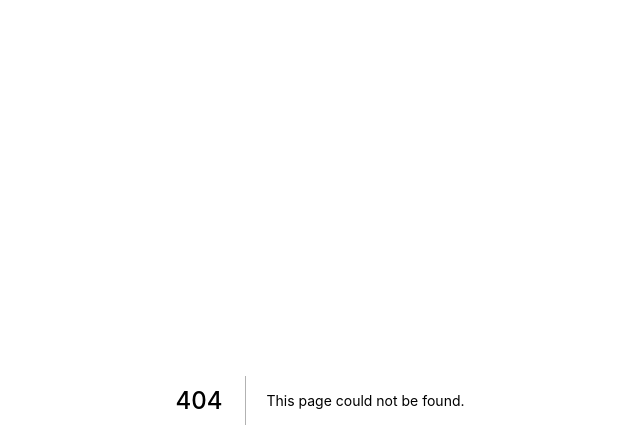
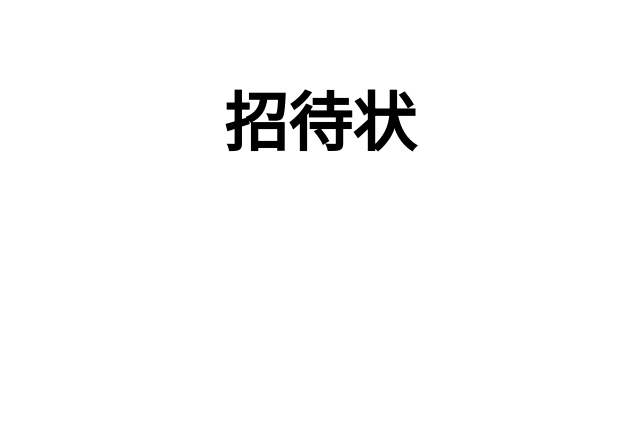
Before and after one commit to otera05/wedding.otera05.com, a Next.js app: page /invitation in a window 1280 px wide. Before the commit this address had no page. Shown: the top 448 px of the page, without its empty margins (320-960 px from the left). Built offline with nearby package versions, Linux system fonts and the light colour scheme.

Commit message:
✨ tailwind css の導入

```diff
--- a/package.json
+++ b/package.json
@@ -11,12 +11,16 @@
   "dependencies": {
     "next": "11.1.2",
     "react": "17.0.2",
-    "react-dom": "17.0.2"
+    "react-dom": "17.0.2",
+    "yarn": "^1.22.17"
   },
   "devDependencies": {
     "@types/react": "17.0.30",
+    "autoprefixer": "^10.3.7",
     "eslint": "8.0.1",
     "eslint-config-next": "11.1.2",
+    "postcss": "^8.3.9",
+    "tailwindcss": "^2.2.17",
     "typescript": "4.4.4"
   }
 }
--- a/pages/_app.tsx
+++ b/pages/_app.tsx
@@ -1,4 +1,4 @@
-import '../styles/globals.css'
+import 'tailwindcss/tailwind.css'
 import type { AppProps } from 'next/app'
 
 function MyApp({ Component, pageProps }: AppProps) {
--- a/pages/index.tsx
+++ b/pages/index.tsx
@@ -14,7 +14,7 @@ const Home: NextPage = () => {
 
       <main className={styles.main}>
         <h1 className={styles.title}>
-          Welcome to <a href="https://nextjs.org">Next.js!</a>
+          Learn <a href="https://nextjs.org">Next.js!</a>
         </h1>
 
         <p className={styles.description}>
--- /dev/null
+++ b/pages/invitation.tsx
@@ -0,0 +1,21 @@
+import type { NextPage } from 'next'
+import Head from 'next/head'
+import styles from '../styles/Home.module.css'
+
+const Invitation: NextPage = () => {
+  return (
+    <div>
+      <Head>
+        <title>招待フォーム</title>
+      </Head>
+
+      <main className={styles.main}>
+        <h1 className={styles.title}>
+          招待状
+        </h1>
+      </main>
+    </div>
+  )
+}
+
+export default Invitation
--- /dev/null
+++ b/postcss.config.js
@@ -0,0 +1,6 @@
+module.exports = {
+  plugins: {
+    tailwindcss: {},
+    autoprefixer: {},
+  },
+}
--- /dev/null
+++ b/tailwind.config.js
@@ -0,0 +1,11 @@
+module.exports = {
+  purge: ['./pages/**/*.tsx', './components/**/*.tsx'],
+  darkMode: false, // or 'media' or 'class'
+  theme: {
+    extend: {},
+  },
+  variants: {
+    extend: {},
+  },
+  plugins: [],
+}
```
Also changed, not shown: 1 other file (tests, documents, lock files or other folders).
